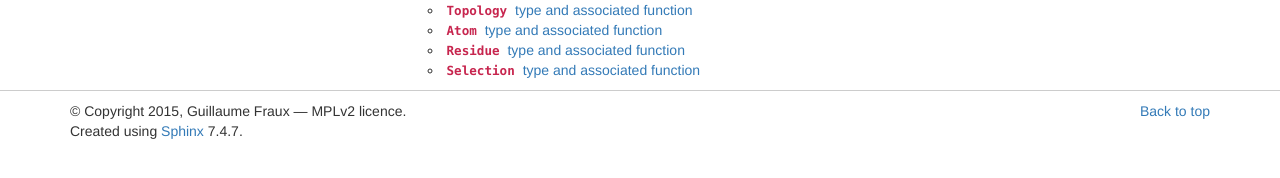
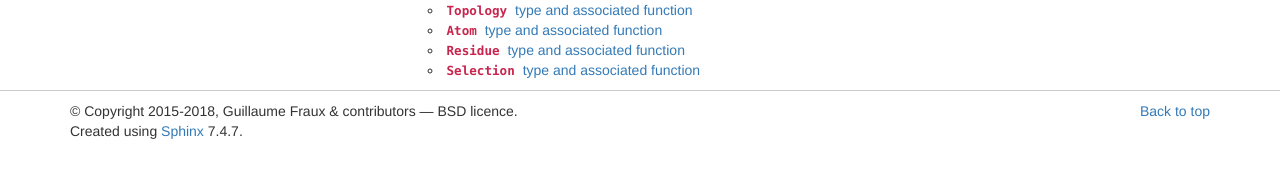
Before and after one commit to chemfiles/Chemfiles.jl, a Sphinx documentation site: the page built from doc/index.rst, in a window 1280 px wide. Shown: the part 673-851 px from the top of the page. Built offline with Sphinx 7.4.7, drawn with Linux system fonts in a browser that asks for light colours.

Commit message:
Update license to BSD

```diff
--- a/doc/conf.py
+++ b/doc/conf.py
@@ -24,7 +24,7 @@ master_doc = 'index'
 
 # General information about the project.
 project = u'Julia interface to chemfiles'
-copyright = u'2015, Guillaume Fraux — MPLv2 licence'
+copyright = u'2015-2018, Guillaume Fraux & contributors — BSD licence'
 
 version = "0.6"
 release = "0.6.0"
```
Also changed, not shown: LICENSE.rst (deleted), 13 other files.
